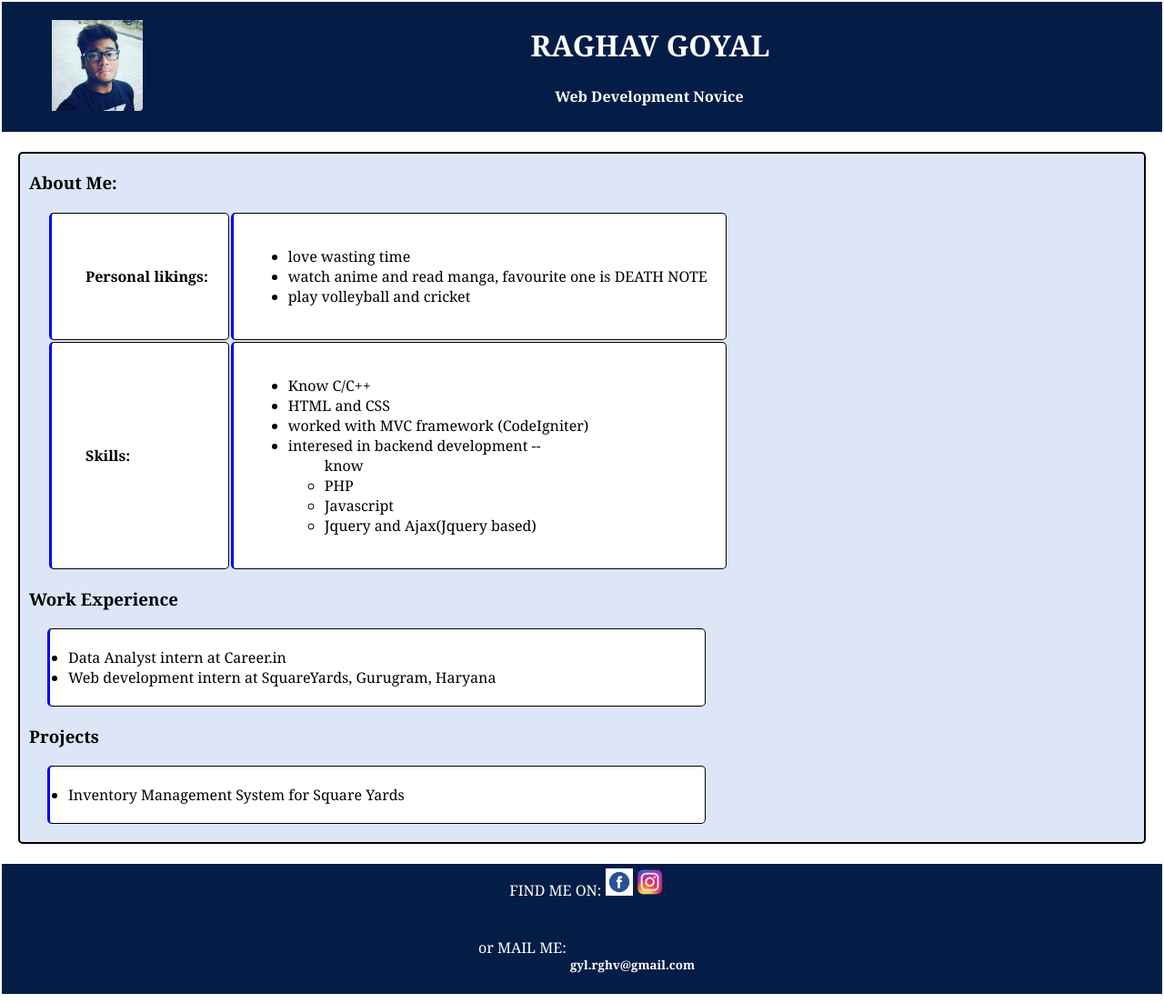
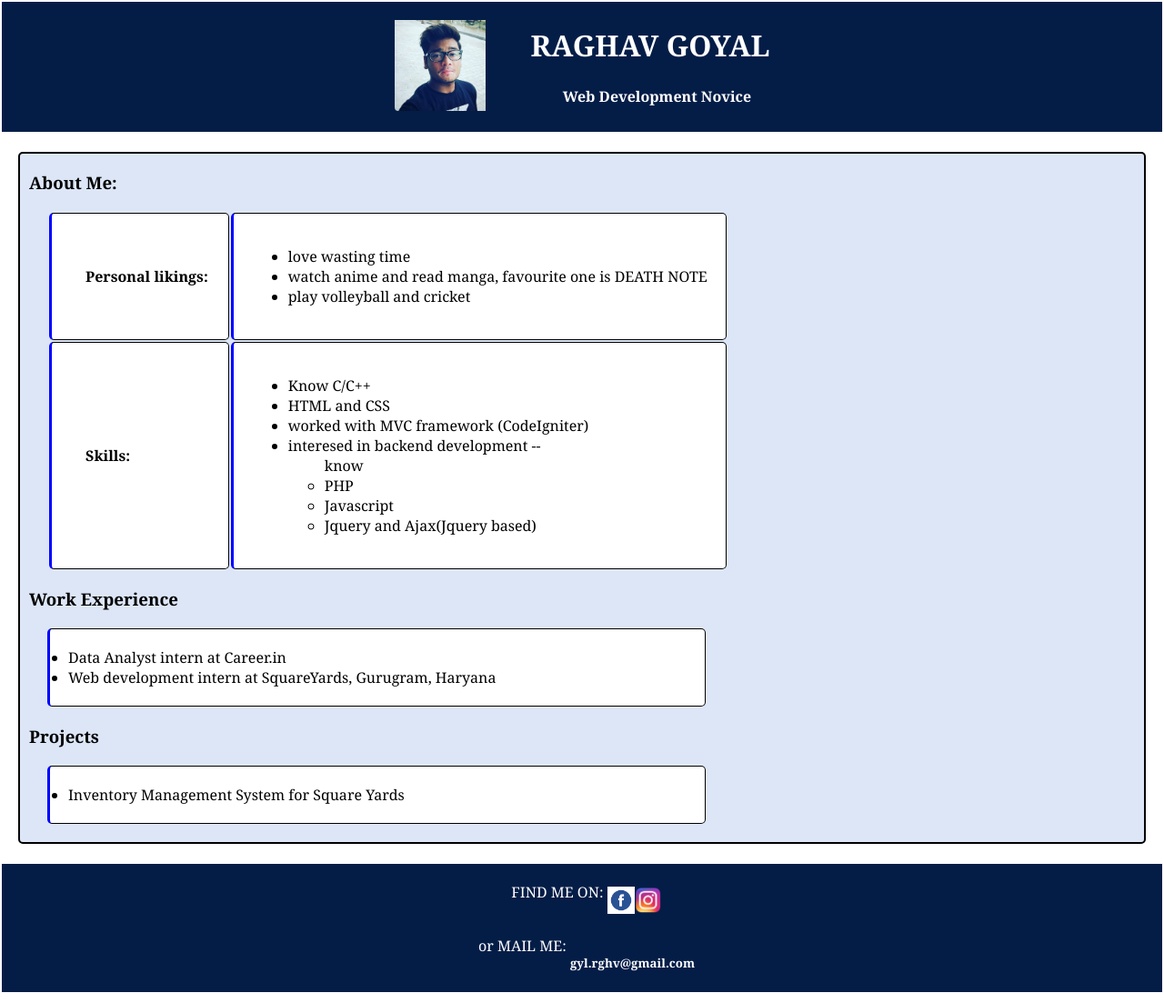
Before and after one commit to gylRghv/cb, a plain HTML site: page New folder/profile.html in a window 1280 px wide. Shown: the whole page at 91% size. Drawn offline with Linux system fonts and the light colour scheme.

Commit message:
changes in  css file
Signed-off-by: gylRghv <gyl.rghv@gmail.com>

```diff
--- a/New folder/profile.css
+++ b/New folder/profile.css
@@ -6,13 +6,18 @@ body {
 	margin-bottom: 8px;
 
 }
+#block {
+	display: flex;
+	justify-content: center;
+}
+
 #profilePic{
 	padding-top: 15px;
-	padding-left: 50px;
+	padding-right: 50px;
 	height: 100px;
 	width: 100px;
 	border-radius: 4px;
-	float: left;
+	/*float: left;*/
 }
 
 div {
@@ -48,11 +53,9 @@ h4 {
 }
 
 .contact {
-
 	margin-top: 5px;
 	height: 30px;
 	width: 30px;
-
 }
 
 .whiteBack{
--- a/New folder/profile.html
+++ b/New folder/profile.html
@@ -6,7 +6,7 @@
 	<link rel="stylesheet" type="text/css" href="profile.css">
 </head>
 <body>
-	<div class="header">
+	<div class="header" id="block">
 		<img id="profilePic" src="profile_pic.jpg">
 		<span>
 			<h1>RAGHAV GOYAL</h1>
@@ -67,10 +67,12 @@
 		</ul>
 	</div>
 	<div class="footer">
-		<span style="font-size: 20;text-align: center;">FIND ME ON:</span>
-		<a href="https://www.facebook.com/goyalraghav20" target="_blank"><img  class="contact" src="fb.png" id="facebook"></a>
-		<a href="https://www.instagram.com/raghav_gyl/?hl=en" target="_blank"><img  class="contact" src="insta.png" id="instagram"></a>
-		<br/><br/>
+		<span id="block" style="margin-top: 20px;">
+			<span style="font-size: 20;">FIND ME ON:</span>&nbsp;
+			<a href="https://www.facebook.com/goyalraghav20" target="_blank"><img class="contact" src="fb.png" id="facebook"></a>
+			<a href="https://www.instagram.com/raghav_gyl/?hl=en" target="_blank"><img class="contact" src="insta.png" id="instagram"></a>
+		</span>
+
 		or MAIL ME:   <h5 style="display: inline-flex;"><br>gyl.rghv@gmail.com</h5>
 	</div>
 </body>
```
